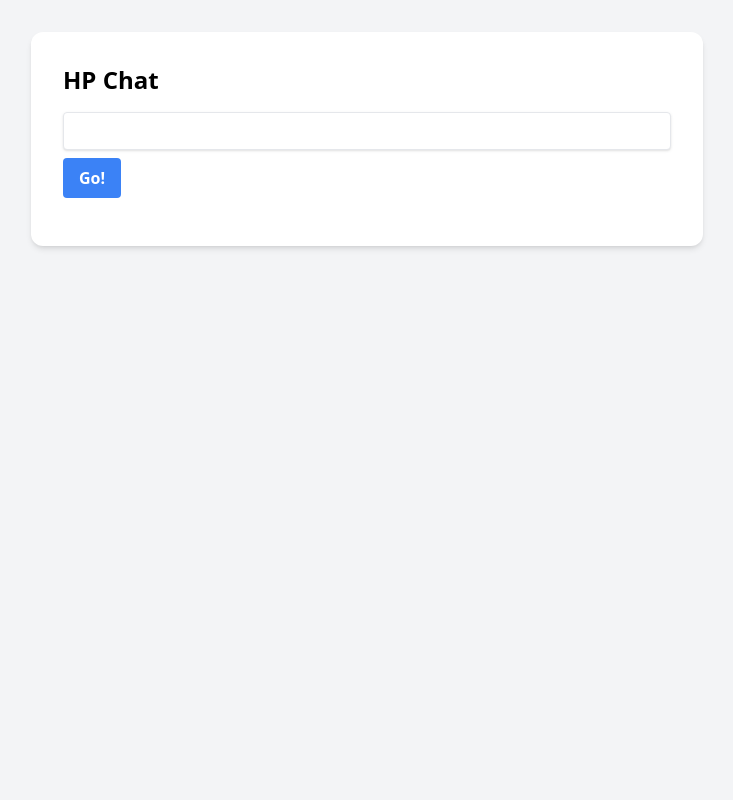
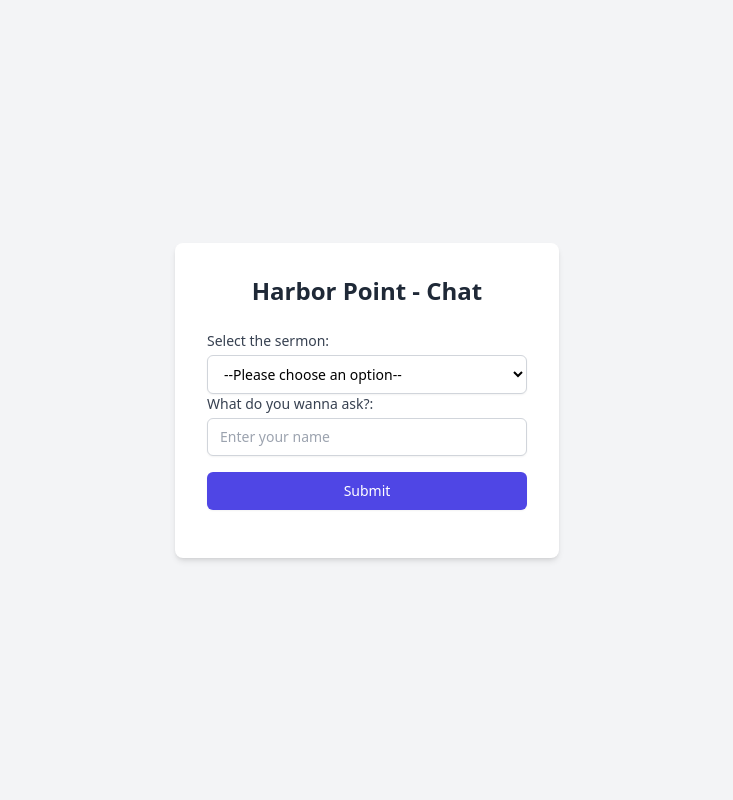
Before and after one commit to xeb/hpchat, a Flask app: page / in a window 1280 px wide. Shown: the whole page, without its empty margins (273-1006 px from the left). Run offline with Flask 3, Linux system fonts and the light colour scheme; some libraries are stand-ins or nearby versions.

Commit message:
a new index page

```diff
--- a/hpchat/server.py
+++ b/hpchat/server.py
@@ -3,6 +3,7 @@ from flask_cors import CORS
 import json
 import time
 from runtime import Runtime
+from pathlib import Path
 
 app = Flask(__name__)
 runtime = Runtime()
@@ -11,7 +12,14 @@ CORS(app)
 
 @app.route('/')
 def index():
-    return render_template('index.html')
+    parent_dir = Path(__file__).parent.parent
+    output_dir = parent_dir / 'output'
+    txt_files = list(output_dir.glob('*.txt'))
+
+
+    return render_template('index.html', sermons=txt_files)
+    selected_file = txt_files[selected_index]
+    return str(selected_file.resolve())
 
 @app.route('/chat', methods=['POST'])
 def chat():
--- a/hpchat/templates/index.html
+++ b/hpchat/templates/index.html
@@ -3,20 +3,67 @@
 <head>
     <meta charset="UTF-8">
     <meta name="viewport" content="width=device-width, initial-scale=1.0">
-    <title>Harbor Point - Chatbot</title>
-    <link href="{{ url_for('static', filename='css/output.css') }}" rel="stylesheet">
+    <title>Form with AJAX Submission</title>
+    <script src="https://cdn.tailwindcss.com"></script>
 </head>
-<body class="bg-gray-100 p-8">
-    <div class="max-w-md mx-auto bg-white rounded-xl shadow-md overflow-hidden md:max-w-2xl">
-        <div class="p-8">
-            <h1 class="text-2xl font-bold mb-4">HP Chat</h1>
-            <form action="{{url_for('completions')}}" method="post" class="mb-4">
-                <input type="text" name="task" required class="shadow appearance-none border rounded w-full py-2 px-3 text-gray-700 leading-tight focus:outline-none focus:shadow-outline">
-                <button type="submit" class="mt-2 bg-blue-500 hover:bg-blue-700 text-white font-bold py-2 px-4 rounded focus:outline-none focus:shadow-outline">Go!</button>
-            </form>
-            <ul class="list-decimal">
-            </ul>
-        </div>
+<body class="bg-gray-100 flex items-center justify-center min-h-screen">
+    <div class="bg-white p-8 rounded-lg shadow-md w-96">
+        <h1 class="text-2xl font-bold mb-6 text-center text-gray-800">Harbor Point - Chat</h1>
+        <form id="ajaxForm" class="space-y-4">
+            <div>
+                <label for="color" class="block text-sm font-medium text-gray-700 mb-1">Select the sermon:</label>
+
+                <select id="color" name="color" required class="mt-1 block w-full py-2 px-3 border border-gray-300 bg-white rounded-md shadow-sm focus:outline-none focus:ring-indigo-500 focus:border-indigo-500 sm:text-sm">
+                    <option value="">--Please choose an option--</option>
+                    {% for sermon in sermons %}
+                        <option value="red">{{sermon}}</option>
+                    {% endfor %}
+                </select>
+                <div>
+                    <label for="name" class="block text-sm font-medium text-gray-700 mb-1">What do you wanna ask?:</label>
+                    <input type="text" id="name" name="name" required class="mt-1 block w-full py-2 px-3 border border-gray-300 bg-white rounded-md shadow-sm focus:outline-none focus:ring-indigo-500 focus:border-indigo-500 sm:text-sm" placeholder="Enter your name">
+                </div>
+            </div>
+            <div>
+                <button type="submit" class="w-full flex justify-center py-2 px-4 border border-transparent rounded-md shadow-sm text-sm font-medium text-white bg-indigo-600 hover:bg-indigo-700 focus:outline-none focus:ring-2 focus:ring-offset-2 focus:ring-indigo-500">
+                    Submit
+                </button>
+            </div>
+        </form>
+        <div id="response" class="mt-4 text-center text-sm"></div>
     </div>
+
+    <script>
+        document.getElementById('ajaxForm').addEventListener('submit', function(e) {
+            e.preventDefault();
+
+            const form = e.target;
+            const color = form.elements.color.value;
+            const responseDiv = document.getElementById('response');
+
+            // Create a new XMLHttpRequest object
+            const xhr = new XMLHttpRequest();
+
+            // Configure it: POST-request for the URL /submit-form
+            xhr.open('POST', '/chat', true);
+
+            // Set the Content-Type header
+            xhr.setRequestHeader('Content-Type', 'application/x-www-form-urlencoded');
+
+            // Set up a handler for when the request finishes
+            xhr.onload = function() {
+                if (xhr.status === 200) {
+                    responseDiv.textContent = 'Form submitted successfully!';
+                    responseDiv.className = 'mt-4 text-center text-sm text-green-600';
+                } else {
+                    responseDiv.textContent = 'Error submitting form. Please try again.';
+                    responseDiv.className = 'mt-4 text-center text-sm text-red-600';
+                }
+            };
+
+            // Send the request
+            xhr.send('color=' + encodeURIComponent(color));
+        });
+    </script>
 </body>
 </html>
```
